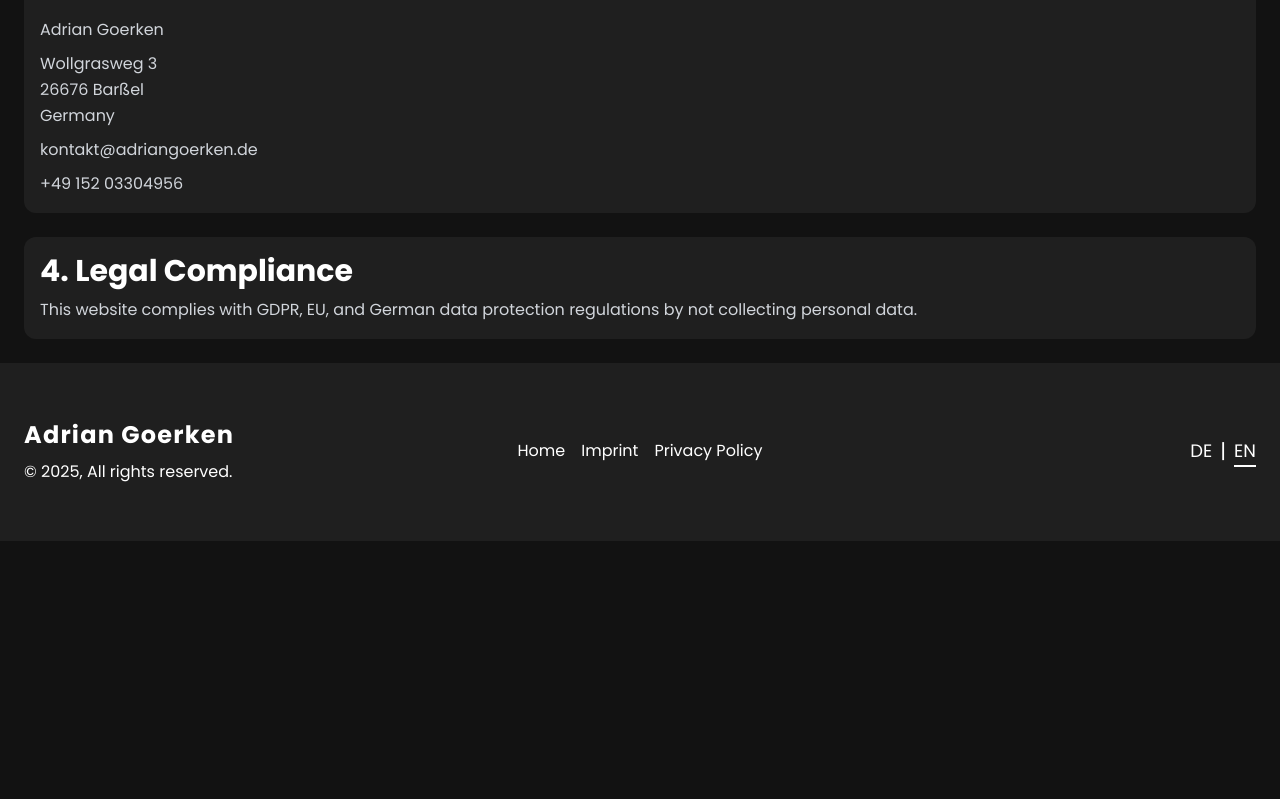
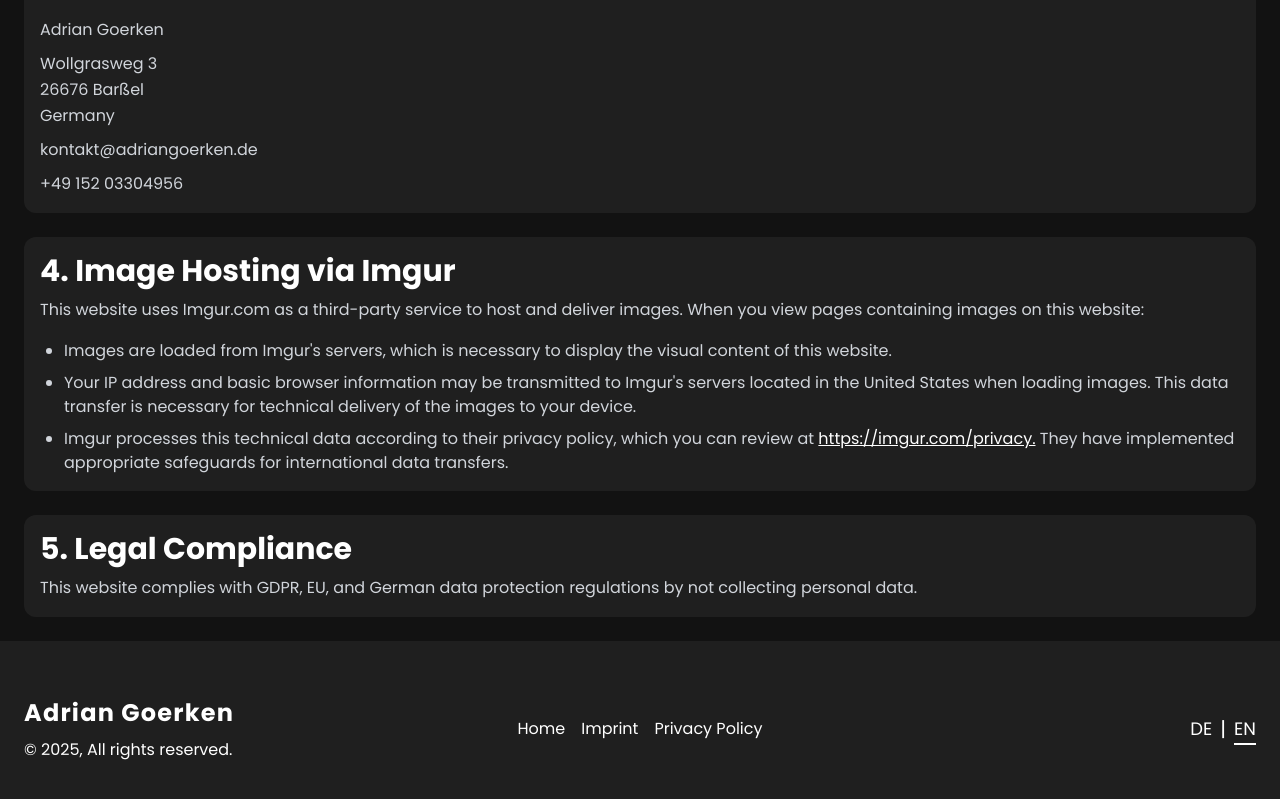
Before and after one commit to adriangoerken/portfolio, a React (Vite) app: page /privacy-policy in a window 1280 px wide. Shown: the part 641-1440 px from the top of the page. Before the commit the page ends 1182 px from the top, so only its background shows below. Built offline with nearby package versions, Linux system fonts and the light colour scheme.

Commit message:
Add ImageLoader component and integrate it into PortfolioCard, Skill, and HeroSection for improved image loading experience

```diff
--- /dev/null
+++ b/src/components/atoms/ImageLoader.tsx
@@ -0,0 +1,29 @@
+import { useState } from 'react';
+
+type ImageLoaderProps = {
+	src: string;
+	alt: string;
+	className?: string;
+};
+
+const ImageLoader = ({ src, alt, className = '' }: ImageLoaderProps) => {
+	const [isLoading, setIsLoading] = useState(true);
+
+	return (
+		<div className={`relative ${className}`}>
+			{isLoading && (
+				<div className="absolute inset-0 animate-pulse bg-gray-200 dark:bg-gray-700 rounded-inherit" />
+			)}
+			<img
+				src={src}
+				alt={alt}
+				className={`${className} ${
+					isLoading ? 'opacity-0' : 'opacity-100'
+				} transition-opacity duration-300`}
+				onLoad={() => setIsLoading(false)}
+			/>
+		</div>
+	);
+};
+
+export default ImageLoader;
--- a/src/components/molecules/PortfolioCard.tsx
+++ b/src/components/molecules/PortfolioCard.tsx
@@ -2,6 +2,7 @@ import { useTranslation } from 'react-i18next';
 import { motion } from 'framer-motion';
 import H3 from '../atoms/H3';
 import AnimatedCard from './AnimatedCard';
+import ImageLoader from '../atoms/ImageLoader';
 
 type PortfolioCardProps = {
 	imageSrc: string;
@@ -25,14 +26,15 @@ const PortfolioCard = ({
 			<div className="flex flex-col justify-between h-full max-w-[352px]">
 				{/* Image, name and technologies */}
 				<div>
-					<motion.img
-						src={imageSrc}
-						alt="Project Thumbnail"
-						className="mb-2"
-						initial={{ scale: 1 }}
+					<motion.div
 						whileHover={{ scale: 1.02 }}
 						transition={{ duration: 0.2 }}
-					/>
+					>
+						<ImageLoader
+							src={imageSrc}
+							alt={`${name} project thumbnail`}
+						/>
+					</motion.div>
 					<H3>{name}</H3>
 					<div className="flex flex-wrap max-w-80 mb-4">
 						{technologies.map((tech, index) => (
--- a/src/components/molecules/Skill.tsx
+++ b/src/components/molecules/Skill.tsx
@@ -5,6 +5,7 @@ import { getExperienceYears } from '../../utils/utils';
 
 import AnimatedCard from './AnimatedCard';
 import { TechIcons } from '../../config/imgUrls';
+import ImageLoader from '../atoms/ImageLoader';
 
 const Skill = ({ tech, startDate, width }: SkillProps) => {
 	const [t] = useTranslation('global');
@@ -17,7 +18,7 @@ const Skill = ({ tech, startDate, width }: SkillProps) => {
 	return (
 		<AnimatedCard className="w-full">
 			<div className="w-full flex gap-4 items-center">
-				<img
+				<ImageLoader
 					src={TechIcons[techKey]}
 					alt={`${tech} Logo`}
 					className="w-[40px] h-[40px]"
--- a/src/components/organisms/HeroSection.tsx
+++ b/src/components/organisms/HeroSection.tsx
@@ -7,6 +7,7 @@ import {
 	fadeInUp,
 	staggerChildren,
 } from '../../utils/animationUtils';
+import ImageLoader from '../atoms/ImageLoader';
 
 type HeroSectionProps = {
 	sectionHeroRef: React.RefObject<HTMLElement>;
@@ -94,10 +95,7 @@ const HeroSection = ({
 					whileHover={{ scale: 1.02 }}
 					transition={{ type: 'spring', bounce: 0.4 }}
 				>
-					<motion.img
-						initial={{ opacity: 0, scale: 0.8 }}
-						animate={{ opacity: 1, scale: 1 }}
-						transition={{ duration: 0.6 }}
+					<ImageLoader
 						src={Images.portrait}
 						alt={t('HeroSection.imgAlt')}
 						className="object-cover object-custom-top rounded-full h-full w-full"
--- a/src/pages/PrivacyPolicyPage.tsx
+++ b/src/pages/PrivacyPolicyPage.tsx
@@ -79,7 +79,48 @@ const PrivacyPolicyPage = () => {
 
 					{/* Section 4 */}
 					<SectionCard title={t('PrivacyPolicyPage.section4.title')}>
-						<p>{t('PrivacyPolicyPage.section4.description')}</p>
+						<p className="mb-4">
+							{t('PrivacyPolicyPage.section4.description')}
+						</p>
+						<ul className="list-disc pl-6 space-y-2">
+							<li>
+								{t('PrivacyPolicyPage.section4.list.purpose')}
+							</li>
+							<li>
+								{t(
+									'PrivacyPolicyPage.section4.list.dataTransfer'
+								)}
+							</li>
+							<li>
+								<span>
+									{t(
+										'PrivacyPolicyPage.section4.list.imgurPrivacy.imgurPrivacy1'
+									)}
+								</span>
+								<a
+									href="https://imgur.com/privacy"
+									target="_blank"
+									rel="noopener noreferrer"
+									className="underline"
+									aria-label={t(
+										'PrivacyPolicyPage.section4.list.imgurPrivacy.ariaLabel'
+									)}
+								>
+									{t(
+										'PrivacyPolicyPage.section4.list.imgurPrivacy.imgurPrivacy2'
+									)}
+								</a>
+								<span>
+									{t(
+										'PrivacyPolicyPage.section4.list.imgurPrivacy.imgurPrivacy3'
+									)}
+								</span>
+							</li>
+						</ul>
+					</SectionCard>
+					{/* Section 5 */}
+					<SectionCard title={t('PrivacyPolicyPage.section5.title')}>
+						<p>{t('PrivacyPolicyPage.section5.description')}</p>
 					</SectionCard>
 				</div>
 			</Container>
--- a/src/translations/de/global.json
+++ b/src/translations/de/global.json
@@ -119,7 +119,21 @@
 			}
 		},
 		"section4": {
-			"title": "4. Rechtliche Einhaltung",
+			"title": "4. Bildhosting über Imgur",
+			"description": "Diese Website verwendet Imgur.com als Drittanbieterdienst zum Hosten und Bereitstellen von Bildern. Wenn Sie Seiten mit Bildern auf dieser Website aufrufen:",
+			"list": {
+				"purpose": "Werden Bilder von Imgur-Servern geladen, was für die Anzeige der visuellen Inhalte dieser Website erforderlich ist.",
+				"dataTransfer": "Können Ihre IP-Adresse und grundlegende Browser-Informationen an Server von Imgur in den Vereinigten Staaten übermittelt werden. Diese Datenübertragung ist für die technische Bereitstellung der Bilder auf Ihrem Gerät erforderlich.",
+				"imgurPrivacy": {
+					"imgurPrivacy1": "Imgur verarbeitet diese technischen Daten gemäß ihrer Datenschutzerklärung, die Sie unter ",
+					"imgurPrivacy2": "https://imgur.com/privacy",
+					"imgurPrivacy3": " einsehen können. Sie haben geeignete Garantien für internationale Datenübermittlungen implementiert.",
+					"ariaLabel": "Imgur Datenschutzerklärung (öffnet in neuem Tab)"
+				}
+			}
+		},
+		"section5": {
+			"title": "5. Rechtliche Einhaltung",
 			"description": "Diese Website entspricht der DSGVO, der EU- und den deutschen Datenschutzbestimmungen, indem keine personenbezogenen Daten gesammelt werden."
 		}
 	},
--- a/src/translations/en/global.json
+++ b/src/translations/en/global.json
@@ -119,7 +119,21 @@
 			}
 		},
 		"section4": {
-			"title": "4. Legal Compliance",
+			"title": "4. Image Hosting via Imgur",
+			"description": "This website uses Imgur.com as a third-party service to host and deliver images. When you view pages containing images on this website:",
+			"list": {
+				"purpose": "Images are loaded from Imgur's servers, which is necessary to display the visual content of this website.",
+				"dataTransfer": "Your IP address and basic browser information may be transmitted to Imgur's servers located in the United States when loading images. This data transfer is necessary for technical delivery of the images to your device.",
+				"imgurPrivacy": {
+					"imgurPrivacy1": "Imgur processes this technical data according to their privacy policy, which you can review at ",
+					"imgurPrivacy2": "https://imgur.com/privacy.",
+					"imgurPrivacy3": " They have implemented appropriate safeguards for international data transfers.",
+					"ariaLabel": "Imgur Privacy Policy (opens in new tab)"
+				}
+			}
+		},
+		"section5": {
+			"title": "5. Legal Compliance",
 			"description": "This website complies with GDPR, EU, and German data protection regulations by not collecting personal data."
 		}
 	},
--- a/tailwind.config.js
+++ b/tailwind.config.js
@@ -15,6 +15,9 @@ export default {
 			objectPosition: {
 				'custom-top': '50% 30%',
 			},
+			borderRadius: {
+				inherit: 'inherit',
+			},
 		},
 	},
 	plugins: [],
```
